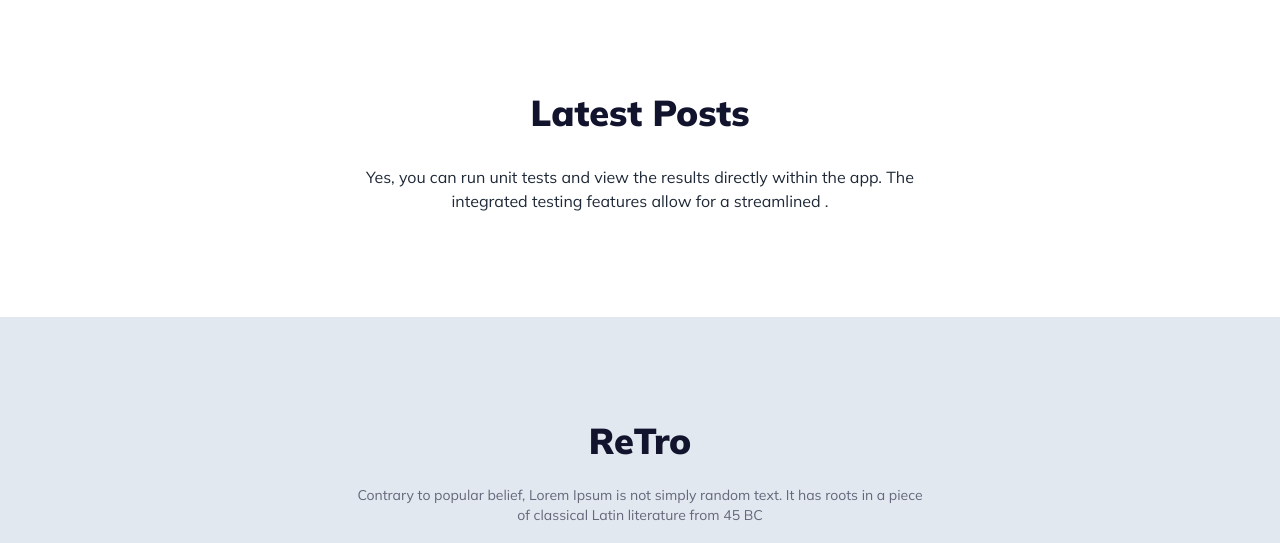
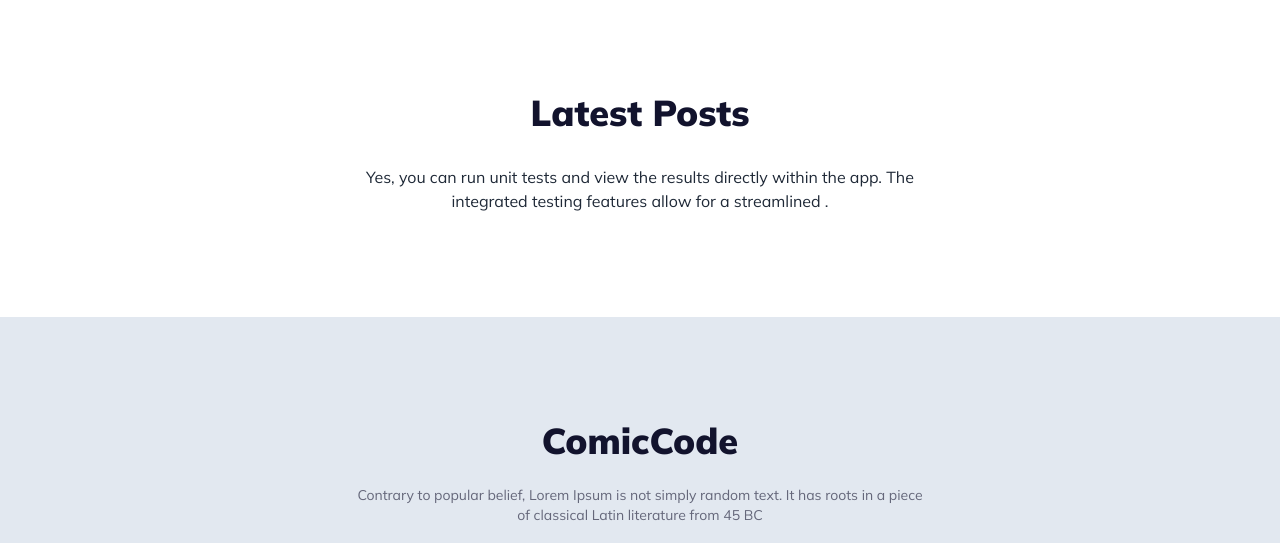
Before and after one commit to atique-shahriar/Comic_Code, a plain HTML site: page index.html in a window 1280 px wide. Shown: the part 1435-1978 px from the top of the page. Drawn offline with nearby package versions, Linux system fonts and the light colour scheme; no server answers.

Commit message:
All Done

```diff
--- a/index.html
+++ b/index.html
@@ -277,7 +277,7 @@
 
     <footer class="footer footer-center p-10 bg-slate-200 text-primary-content">
         <aside class="lg:mt-16">
-            <h3 class="text-4xl font-black colorText text-center md:text-left">ReTro</h3>
+            <h3 class="text-4xl font-black colorText text-center md:text-left">ComicCode</h3>
             <p class="text-center max-w-xl mx-auto mt-4 text-[#12132d9a]">Contrary to popular belief, Lorem Ipsum is not
                 simply random
                 text. It has roots in a piece of classical
```
